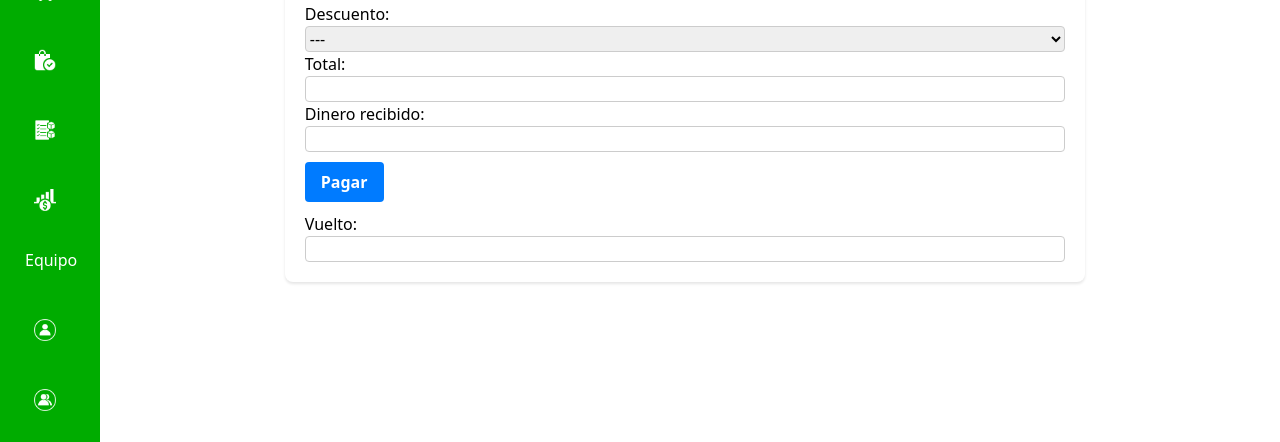
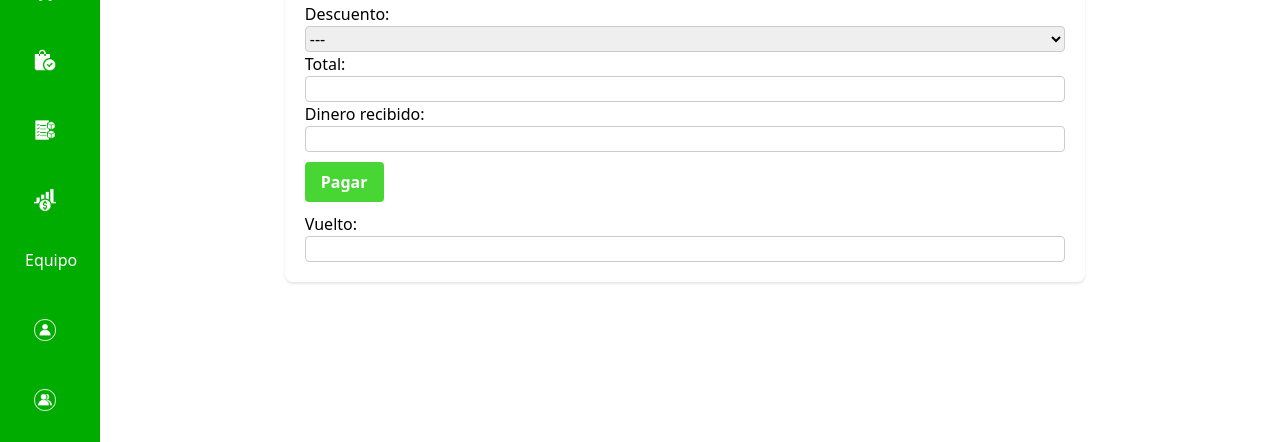
Before and after one commit to Lui-sroca/software-cafeter-a, a Django app: page /carrito/ in a window 1280 px wide. Shown: the part 205-647 px from the top of the page. Run offline with Django 5.2, Linux system fonts and the light colour scheme; style sheets or scripts are compiled from the project's sources; some web fonts are replaced.

Commit message:
actualizar

```diff
--- a/cafeteriaSoftware/static/css/style-carrito.css
+++ b/cafeteriaSoftware/static/css/style-carrito.css
@@ -50,12 +50,12 @@
   border-radius: 4px;
   font-size: 16px;
   font-weight: bold;
-  background-color: #007BFF; /* Color azul */
+  background-color: #47d634; /* Color azul */
   color: #fff;
 }
 
 #boton-pagar:hover {
-  background-color: #0056b3; /* Color azul más oscuro al hacer hover */
+  background-color: #24be24; /* Color azul más oscuro al hacer hover */
 }
 
 #boton-pagar:disabled {
```
